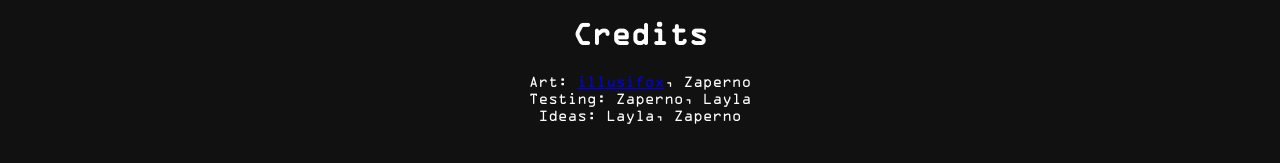
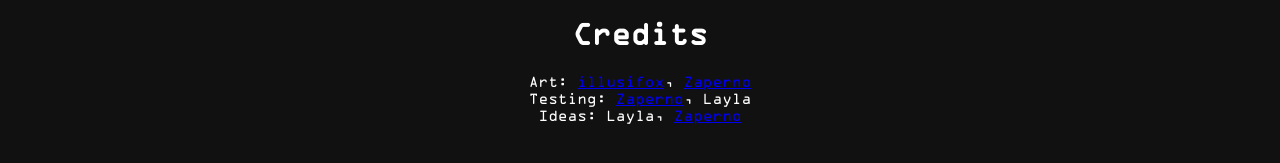
Before and after one commit to RetroCoder13/retrocoder13.github.io, a plain HTML site: page credits/index.html in a window 1280 px wide. Shown: the part 69-232 px from the top of the page. Drawn offline with Linux system fonts and the light colour scheme.

Commit message:
Updated credits page

```diff
--- a/credits/index.html
+++ b/credits/index.html
@@ -11,7 +11,7 @@
 <body>
     <div id="Buttons"></div>
     <h1 id="fade">Credits</h1>
-    <p id="fade">Art: <a href="https://illusifox.itch.io" title="itch.io">illusifox</a>, Zaperno<br>Testing: Zaperno, Layla<br>Ideas: Layla, Zaperno</p>
+    <p id="fade">Art: <a href="https://illusifox.itch.io" title="itch.io">illusifox</a>, <a href="https://zaperno372.itch.io">Zaperno</a><br>Testing: <a href="https://zaperno372.itch.io">Zaperno</a>, Layla<br>Ideas: Layla, <a href="https://zaperno372.itch.io">Zaperno</a></p>
 </body>
 
 </html>
```
